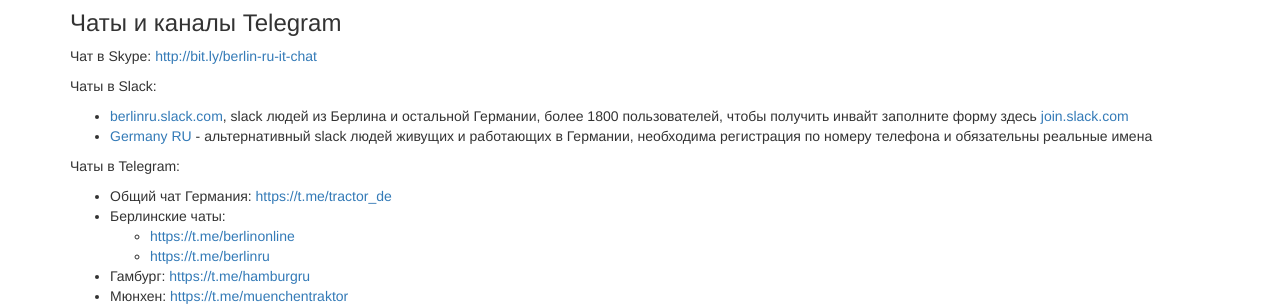
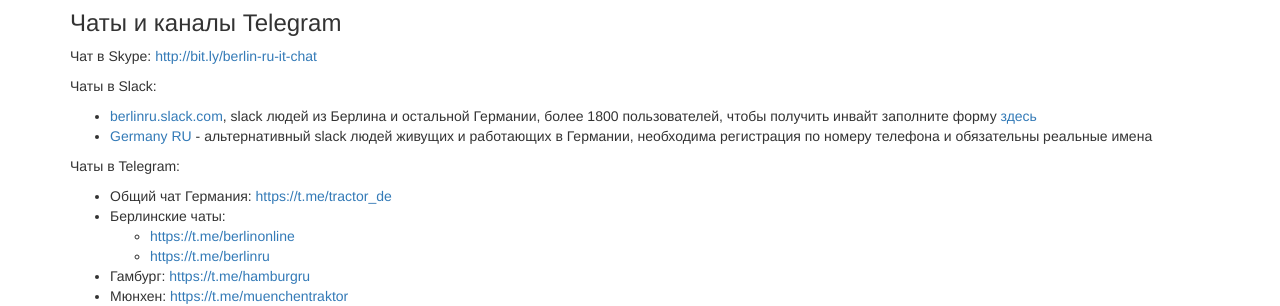
Before and after one commit to ru-de/faq, a Jekyll site: the page built from index.md, in a window 1280 px wide and 1068 px high. Shown: the part 626-932 px from the top of the window. Built offline with Jekyll 4.4.1, drawn with Linux system fonts in a browser that asks for light colours; nearby versions of some CDN libraries; our own code applies the rules of GitHub Pages for plain Markdown files.

Commit message:
sync github pages

```diff
--- a/index.md
+++ b/index.md
@@ -26,7 +26,7 @@ layout: default
 
 Чаты в Slack:
 
-- [berlinru.slack.com](https://berlinru.slack.com), slack людей из Берлина и остальной Германии, более 1800 пользователей, чтобы получить инвайт заполните форму здесь [join.slack.com](https://join.slack.com/t/berlinru/shared_invite/zt-lty62naa-P7KPnCmyW~oUR0f0jNTyUg)
+- [berlinru.slack.com](https://berlinru.slack.com), slack людей из Берлина и остальной Германии, более 1800 пользователей, чтобы получить инвайт заполните форму [здесь](https://communityinviter.com/apps/berlinru/berlin-ru)
 - [Germany RU](https://germany-ru.herokuapp.com/) - альтернативный slack людей живущих и работающих в Германии, необходима регистрация по номеру телефона и обязательны реальные имена
 
 Чаты в Telegram:
```
